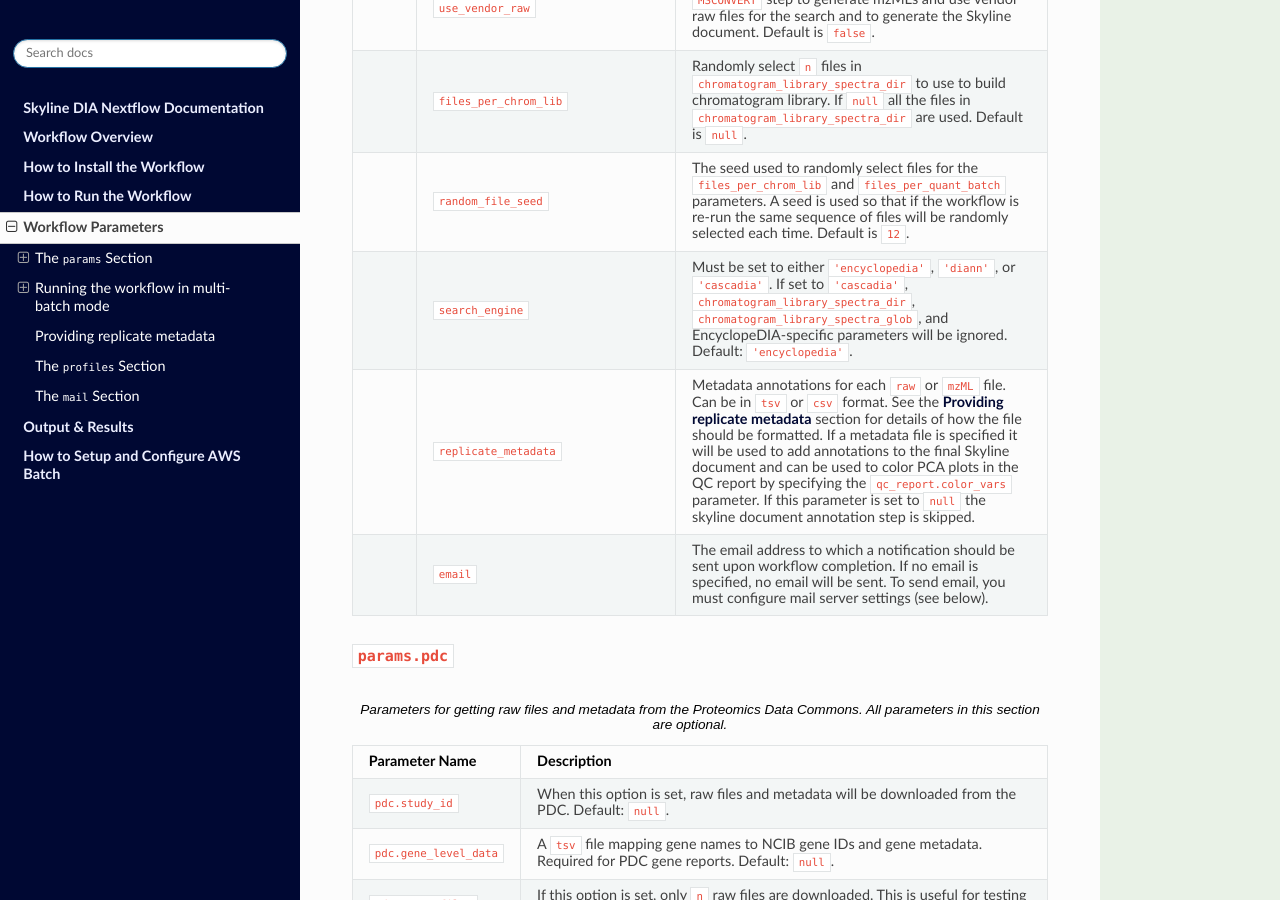
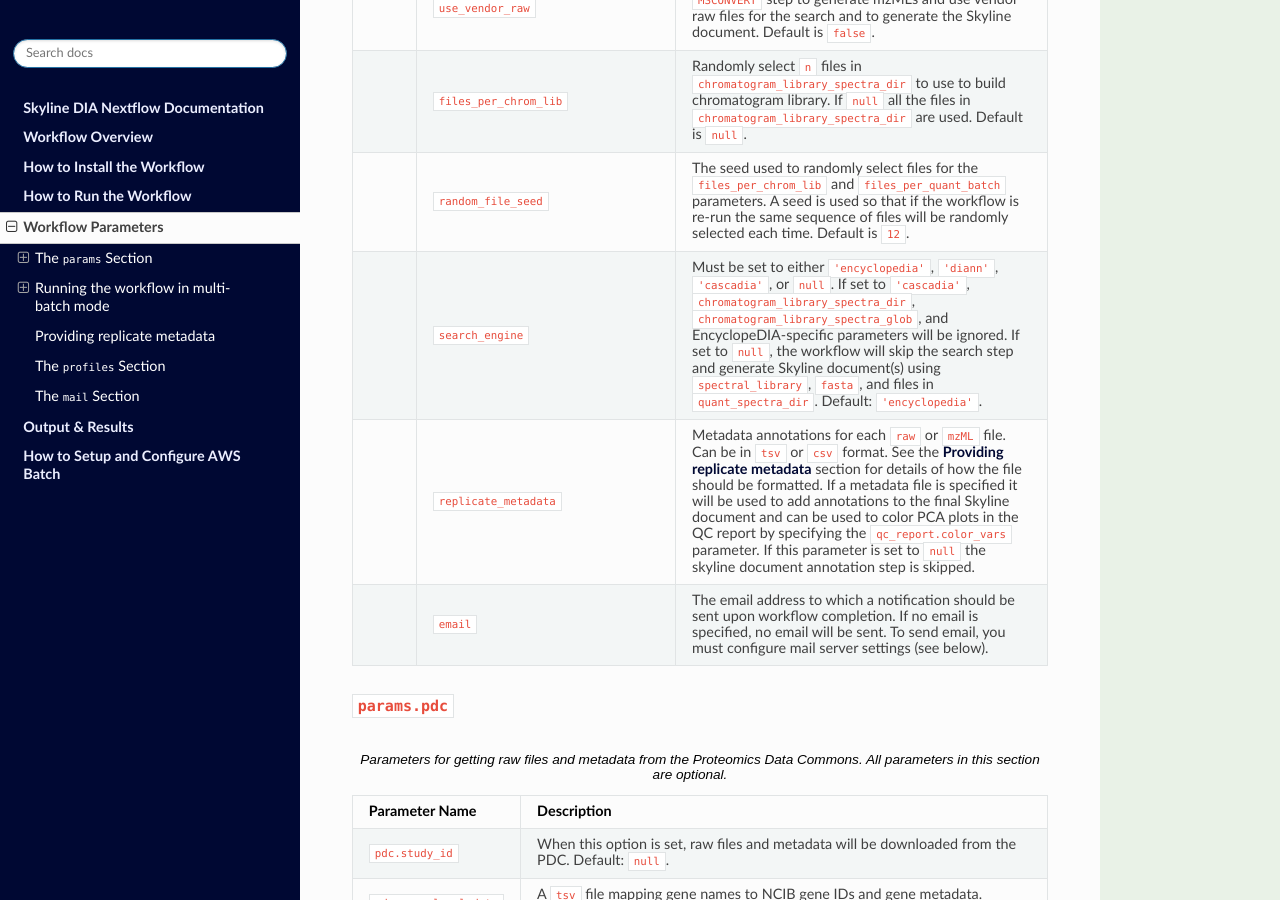
Before and after one commit to mriffle/nf-skyline-dia-ms, a Sphinx documentation site: the page built from docs/source/workflow_parameters.rst, in a window 1280 px wide and 900 px high, scrolled down 1989 px. Built offline with Sphinx 7.4.7 and the Read the Docs theme 3.1.0, drawn with Linux system fonts in a browser that asks for light colours.

Commit message:
Add the option to skip DIA search
and generate a skyline document from params.spectral_library

```diff
--- a/docs/source/workflow_parameters.rst
+++ b/docs/source/workflow_parameters.rst
@@ -89,7 +89,10 @@ The ``params`` Section
      - The seed used to randomly select files for the ``files_per_chrom_lib`` and ``files_per_quant_batch`` parameters. A seed is used so that if the workflow is re-run the same sequence of files will be randomly selected each time. Default is ``12``.
    * -
      - ``search_engine``
-     - Must be set to either ``'encyclopedia'``, ``'diann'``, or ``'cascadia'``. If set to ``'cascadia'``, ``chromatogram_library_spectra_dir``, ``chromatogram_library_spectra_glob``, and EncyclopeDIA-specific parameters will be ignored. Default: ``'encyclopedia'``.
+     - Must be set to either ``'encyclopedia'``, ``'diann'``, ``'cascadia'``, or ``null``.
+       If set to ``'cascadia'``, ``chromatogram_library_spectra_dir``, ``chromatogram_library_spectra_glob``, and EncyclopeDIA-specific parameters will be ignored.
+       If set to ``null``, the workflow will skip the search step and generate Skyline document(s) using ``spectral_library``, ``fasta``, and files in ``quant_spectra_dir``.
+       Default: ``'encyclopedia'``.
    * -
      - ``replicate_metadata``
      - Metadata annotations for each ``raw`` or ``mzML`` file. Can be in ``tsv`` or ``csv`` format. See the :ref:`replicate_metadata` section for details of how the file should be formatted. If a metadata file is specified it will be used to add annotations to the final Skyline document and can be used to color PCA plots in the QC report by specifying the ``qc_report.color_vars`` parameter. If this parameter is set to ``null`` the skyline document annotation step is skipped.
```
Also changed, not shown: 2 other files.
